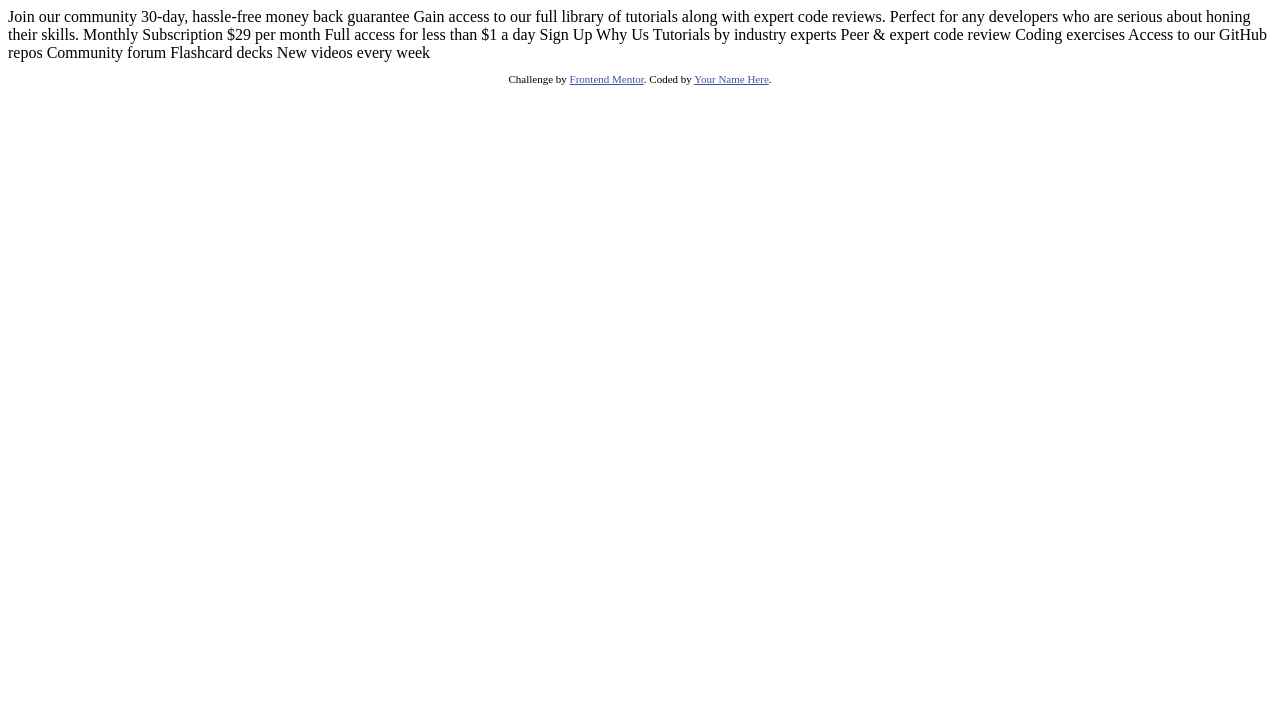
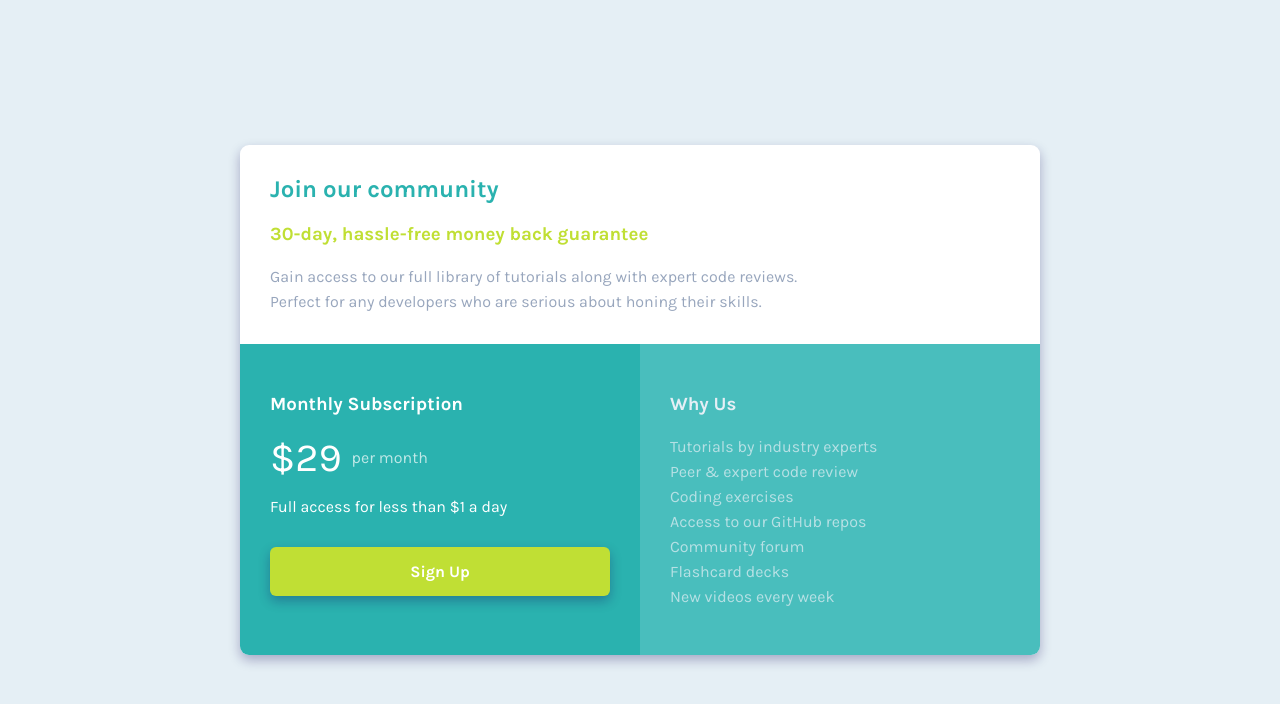
Before and after one commit to LesterLipreri/single-price-grid, a plain HTML site: page index.html in a window 1280 px wide. Drawn offline with Linux system fonts and the light colour scheme.

Commit message:
proyecto terminado

```diff
--- a/index.html
+++ b/index.html
@@ -1,50 +1,51 @@
 <!DOCTYPE html>
 <html lang="en">
   <head>
-  <meta charset="UTF-8">
-  <meta name="viewport" content="width=device-width, initial-scale=1.0"> <!-- displays site properly based on user's device -->
-
-  <link rel="icon" type="image/png" sizes="32x32" href="./images/favicon-32x32.png">
-
+    <meta charset="UTF-8" />
+    <meta name="viewport" content="width=device-width, initial-scale=1.0" />
+    <link
+      rel="icon"
+      type="image/png"
+      sizes="32x32"
+      href="./images/favicon-32x32.png"
+    />
+    <link rel="stylesheet" href="styles.css" />
     <title>Frontend Mentor | Single Price Grid Component</title>
-
-  <!-- Feel free to remove these styles or customise in your own stylesheet 👍 -->
-  <style>
-    .attribution { font-size: 11px; text-align: center; }
-    .attribution a { color: hsl(228, 45%, 44%); }
-  </style>
   </head>
   <body>
-  Join our community
-
-  30-day, hassle-free money back guarantee
-
-  Gain access to our full library of tutorials along with expert code reviews.
+    <main>
+      <div class="box-top">
+        <h2>Join our community</h2>
+        <h3 id="yellow">30-day, hassle-free money back guarantee</h3>
+        <p>
+          Gain access to our full library of tutorials along with expert code
+          reviews. <br />
           Perfect for any developers who are serious about honing their skills.
-
-  Monthly Subscription
-
-  &dollar;29 per month
-
-  Full access for less than &dollar;1 a day
-
-  Sign Up
-
-  Why Us
-
-  Tutorials by industry experts
-  Peer &amp; expert code review
-  Coding exercises
-  Access to our GitHub repos
-  Community forum
-  Flashcard decks
-  New videos every week
-
-  <footer>
-    <p class="attribution">
-      Challenge by <a href="https://www.frontendmentor.io?ref=challenge" target="_blank">Frontend Mentor</a>.
-      Coded by <a href="#">Your Name Here</a>.
         </p>
-  </footer>
+      </div>
+      <div class="row box-bottom">
+        <section class="box-left">
+          <h3>Monthly Subscription</h3>
+          <p class="faded">
+            <strong>&dollar;29</strong>
+            <span> per month</span>
+          </p>
+          <p>Full access for less than &dollar;1 a day</p>
+          <button>Sign Up</button>
+        </section>
+        <section class="box-right">
+          <h3>Why Us</h3>
+          <ul>
+            <li>Tutorials by industry experts</li>
+            <li>Peer &amp; expert code review</li>
+            <li>Coding exercises</li>
+            <li>Access to our GitHub repos</li>
+            <li>Community forum</li>
+            <li>Flashcard decks</li>
+            <li>New videos every week</li>
+          </ul>
+        </section>
+      </div>
+    </main>
   </body>
 </html>
--- /dev/null
+++ b/styles.css
@@ -0,0 +1,126 @@
+@import url("https://fonts.googleapis.com/css2?family=Josefin+Sans:wght@200&family=Karla:wght@400;700&display=swap");
+
+:root {
+  --cyan: hsl(179, 62%, 43%);
+  --bright-yellow: hsl(71, 73%, 54%);
+  --light-gray: hsl(204, 43%, 93%);
+  --grayish-blue: hsl(218, 22%, 67%);
+}
+
+* {
+  box-sizing: border-box;
+}
+
+body {
+  display: flex;
+  justify-content: center;
+  align-items: center;
+  background-color: var(--light-gray);
+  font-family: "Karla", sans-serif;
+  margin: 0;
+  min-height: 100vh;
+  padding: 20px;
+}
+
+main {
+  background-color: #fff;
+  max-width: 800px;
+  width: 800px;
+  margin: auto;
+  border-radius: 9px;
+  box-shadow: rgba(20, 11, 88, 0.3) 0px 5px 12px;
+  overflow: hidden;
+}
+
+h2 {
+  color: var(--cyan);
+}
+
+#yellow {
+  color: var(--bright-yellow);
+}
+
+p {
+  color: var(--grayish-blue);
+  font-weight: 400;
+}
+
+.box-top {
+  margin: 30px;
+}
+
+.box-top p {
+  line-height: 25px;
+}
+
+.box-bottom {
+  display: flex;
+}
+
+section {
+  flex: 1;
+  padding: 30px;
+}
+
+.box-left {
+  background-color: var(--cyan);
+  color: #fff;
+}
+
+p.faded {
+  color: hsl(179, 43%, 75%);
+  display: flex;
+  align-items: center;
+}
+
+p.faded strong {
+  color: #fff;
+  font-size: 40px;
+  margin-right: 10px;
+  font-weight: 400;
+}
+
+p.faded span {
+  opacity: 0.7;
+}
+
+.box-left p {
+  color: #fff;
+}
+
+.box-right {
+  background-color: #49bebd;
+  color: var(--light-gray);
+}
+
+.box-right p {
+  font-weight: 200;
+}
+
+button {
+  width: 100%;
+  background-color: var(--bright-yellow);
+  border: none;
+  border-radius: 6px;
+  box-shadow: rgba(20, 11, 88, 0.3) 0px 5px 12px;
+  color: #fff;
+  font-weight: 700;
+  font-size: 16px;
+  font-family: "Karla", sans-serif;
+  padding: 15px 0;
+  cursor: pointer;
+  margin-top: 15px;
+}
+
+ul {
+  list-style-type: none;
+  padding: 0;
+  line-height: 25px;
+  opacity: 0.7;
+}
+
+@media screen and (max-width: 600px) {
+  .row {
+    flex-direction: column;
+  }
+}
```
Lines whose indentation alone changed are shown as unchanged.
